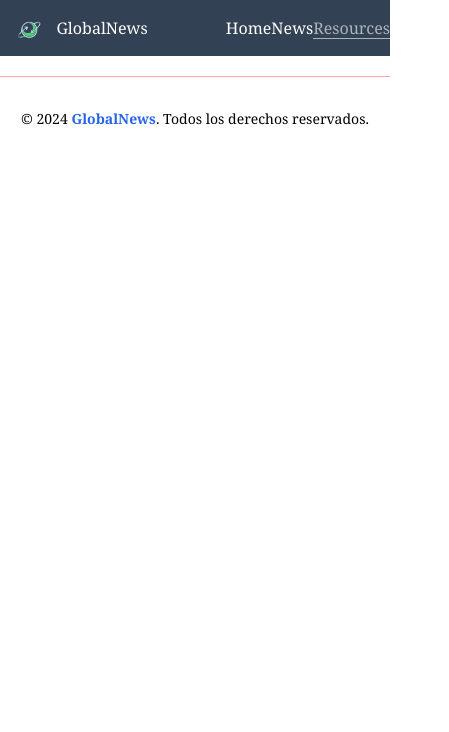
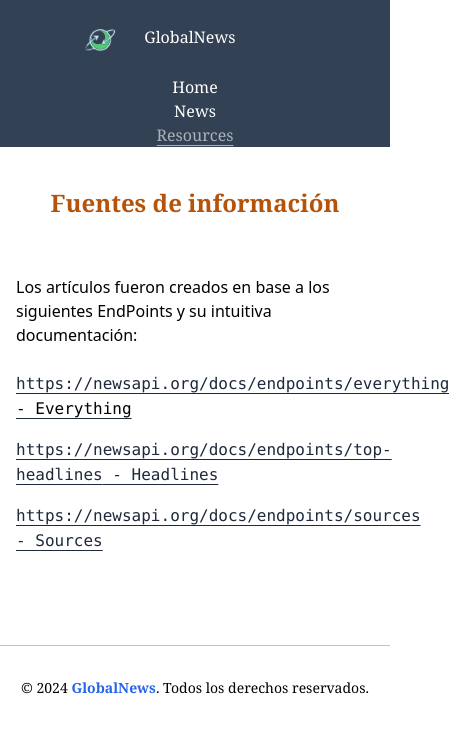
Before and after one commit to Daniel-Loli/pruebatecnica-kpmg-react, a React (Vite) app: page /resources in a window 390 px wide. Shown: the top 732 px of the page, 449 px wide, since content can reach past the window. Built offline with nearby package versions, Linux system fonts and the light colour scheme.

Commit message:
completando customHooks y diseño responsive

```diff
--- a/src/components/AuthorFilter/index.jsx
+++ b/src/components/AuthorFilter/index.jsx
@@ -1,4 +1,5 @@
 import { useState } from 'react';
+import PropTypes from 'prop-types';
 
 const AuthorFilter = ({ authors, selectedAuthors, onAuthorChange }) => {
   const [searchTerm, setSearchTerm] = useState('');
@@ -19,11 +20,11 @@ const AuthorFilter = ({ authors, selectedAuthors, onAuthorChange }) => {
 
   const handleClickClear = () => {
     setSearchTerm('');
-  }
+  };
 
   return (
-    <aside className="bg-gray-300 p-8 ml-4 rounded-md flex flex-col items-center container ">
-      <div className="relative mb-4">
+    <aside className="bg-gray-300 p-8 md:ml-4 rounded-md flex flex-col items-center container ">
+      <div className="relative mb-4 ">
         <input
           type="text"
           placeholder="Filtrar por autor"
@@ -66,4 +67,10 @@ const AuthorFilter = ({ authors, selectedAuthors, onAuthorChange }) => {
   );
 };
 
+AuthorFilter.propTypes = {
+  authors: PropTypes.arrayOf(PropTypes.string).isRequired,
+  selectedAuthors: PropTypes.arrayOf(PropTypes.string).isRequired,
+  onAuthorChange: PropTypes.func.isRequired,
+};
+
 export default AuthorFilter;
--- a/src/components/CardList/Card.jsx
+++ b/src/components/CardList/Card.jsx
@@ -1,22 +1,33 @@
+import PropTypes from 'prop-types';
 import { NavLink } from 'react-router-dom';
 import '../../App.css';
 
-const Card = ({ data}) => {
+const Card = ({ data }) => {
   return (
-    <div className='bg-white cursor-pointer w-3/5 h-auto rounded-lg'>
+    <div className='bg-white cursor-pointer w-5/5 p-4 md:w-3/5 md:p-0 h-auto rounded-lg'>
       <figure className='relative mb-2 w-full h-4/5'>
         <span className='absolute bottom-0 left-0 bg-white/60 rounded-lg text-black text-xs m-2 px-3 py-0.5'>{data?.category}</span>
         <img className='w-full h-full object-cover rounded-lg' src={data?.urlToImage} alt={data?.title} />
       </figure>
-      <p className='flex justify-between items-center gap-2 mb-2'>
+      <p className='flex justify-between items-center gap-4 mb-2'>
         <h2 className='text-md font-bold text-purple font-sans'>{data?.title}</h2>
-        <span className='text-sm font-light border-l border-gray-600 pl-4' >{data?.publishedAt.split("T",2)[0]}</span>
+        <span className='text-sm font-light border-l border-gray-600 pl-4 text-nowrap'>{data?.publishedAt.split("T",2)[0]}</span>
       </p>
-      <p className='font-serif text-sm'>{data?.description} <span className='text-blue-600 underline underline-offset-4'><NavLink to={`/articles/${data?.title}`} >
+      <p className='font-serif text-sm'>{data?.description} <span className='text-blue-600 underline underline-offset-4'><NavLink to={`/articles/${data?.title}`}>
           Ver artículo completo
       </NavLink> </span></p>
     </div>
   );
 };
 
+Card.propTypes = {
+  data: PropTypes.shape({
+    category: PropTypes.string,
+    urlToImage: PropTypes.string,
+    title: PropTypes.string,
+    publishedAt: PropTypes.string,
+    description: PropTypes.string,
+  }).isRequired,
+};
+
 export default Card;
--- a/src/components/ui/Header/NavBar.jsx
+++ b/src/components/ui/Header/NavBar.jsx
@@ -1,16 +1,19 @@
 import { NavLink } from "react-router-dom";
-import Logo from '/Logo.png'
+import Logo from '/Logo.png';
 
 const NavBar = () => {
     const activeStyle = 'underline underline-offset-4';
+
     return (
-        <nav className="flex justify-between items-center  w-full top-0 font-serif bg-slate-700 text-white">
-            <NavLink to="/" className="flex  items-center ">
-                <img src={Logo} alt="logo" className="w-1/4 " />
-                <p >GlobalNews</p>
-            </NavLink>
+        <nav className="flex flex-col items-center md:flex-row md:justify-between w-full font-serif bg-slate-700 text-white pl-8">
+            <div className="flex justify-center items-center w-full md:w-auto">
+                <NavLink to="/" className="flex items-center">
+                    <img src={Logo} alt="logo" className="w-1/4" />
+                    <p className="ml-2">GlobalNews</p>
+                </NavLink>
+            </div>
 
-            <ul className="flex justify-evenly items-center w-1/2">
+            <ul className="flex flex-col md:flex-row md:justify-around gap-x-10 items-center w-full md:w-auto pr-8">
                 <li>
                     <NavLink to="/" className={({ isActive }) => isActive ? activeStyle : 'undefined'}>
                         Home
--- /dev/null
+++ b/src/hooks/useArticleData.js
@@ -0,0 +1,38 @@
+import { useState, useEffect } from 'react';
+
+const useArticleData = (apiKey, title) => {
+  const [article, setArticle] = useState(null);
+  const [loading, setLoading] = useState(true);
+  const [error, setError] = useState(null);
+
+  useEffect(() => {
+    setLoading(true);
+    setError(null);
+
+    fetch(`https://newsapi.org/v2/everything?q=bitcoin&apiKey=${apiKey}`)
+      .then((res) => {
+        if (!res.ok) {
+          throw new Error('Network response was not ok');
+        }
+        return res.json();
+      })
+      .then((data) => {
+        const foundArticle = data.articles.find(article => article.title === title);
+        if (foundArticle) {
+          setArticle(foundArticle);
+        } else {
+          throw new Error('xD! Parece que la página que estás buscando no existe o no llegue a terminarla.');
+        }
+      })
+      .catch(error => {
+        setError(error.message);
+      })
+      .finally(() => {
+        setLoading(false);
+      });
+  }, [title, apiKey]);
+
+  return { article, loading, error };
+};
+
+export default useArticleData;
--- /dev/null
+++ b/src/hooks/useNewsData.js
@@ -0,0 +1,30 @@
+import { useState, useEffect } from 'react';
+
+const useNewsData = () => {
+  const [news, setNews] = useState([]);
+  const [authors, setAuthors] = useState([]);
+
+  useEffect(() => {
+    const apiKey = '0182acb9bf8749fa9d9d9468cdf8c896';
+    fetch(`https://newsapi.org/v2/top-headlines?country=us&apiKey=${apiKey}`)
+      .then((res) => {
+        if (!res.ok) {
+          throw new Error('Network response was not ok');
+        }
+        return res.json();
+      })
+      .then((data) => {
+        console.log('Fetched news data:', data);
+        setNews(data.articles);
+        const uniqueAuthors = [...new Set(data.articles.map(item => item.author))];
+        setAuthors(uniqueAuthors.filter(author => author));
+      })
+      .catch(error => {
+        console.error('Error fetching news:', error);
+      });
+  }, []);
+
+  return { news, authors };
+};
+
+export default useNewsData;
--- a/src/pages/ArticlePage.jsx
+++ b/src/pages/ArticlePage.jsx
@@ -1,46 +1,13 @@
-import { useState, useEffect } from 'react';
 import { useParams } from 'react-router-dom';
+import PropTypes from 'prop-types';
 import Header from '../components/ui/Header';
 import Footer from '../components/ui/Footer';
 import Layout from '../components/Layout';
-import '../App.css';
+import useArticleData from '../hooks/useArticleData';
 
 const ArticlePage = ({ apiKey }) => {
   const { title } = useParams();
-  console.log("Título recibido:", title);
-  const [article, setArticle] = useState(null);
-  const [loading, setLoading] = useState(true);
-  const [error, setError] = useState(null);
-
-  useEffect(() => {
-    setLoading(true);
-    setError(null);
-
-    fetch(`https://newsapi.org/v2/everything?q=bitcoin&apiKey=${apiKey}`)
-      .then((res) => {
-        if (!res.ok) {
-          throw new Error('Network response was not ok');
-        }
-        return res.json();
-      })
-      .then((data) => {
-        const foundArticle = data.articles.find(article => article.title === title);
-        if (foundArticle) {
-          setArticle(foundArticle);
-        } else {
-          throw new Error('xD! Parece que la página que estás buscando no existe o no llegue a terminarla.');
-        }
-      })
-      .catch(error => {
-        setError(error.message);
-      })
-      .finally(() => {
-        setLoading(false);
-      });
-  }, [title, apiKey]);
-
-  console.log("Loading:", loading);
-  console.log("Error:", error);
+  const { article, loading, error } = useArticleData(apiKey, title);
 
   if (loading) {
     return <p>Cargando...</p>;
@@ -70,9 +37,13 @@ const ArticlePage = ({ apiKey }) => {
           </div>
         </div>
       </div>
-    <Footer/>
+      <Footer />
     </Layout>
   );
 };
 
+ArticlePage.propTypes = {
+  apiKey: PropTypes.string.isRequired,
+};
+
 export default ArticlePage;
--- a/src/pages/Home.jsx
+++ b/src/pages/Home.jsx
@@ -11,7 +11,7 @@ import '../App.css';
 const Home = () => {
   const { news, loading, error } = useBitcoinNews();
   const isMobileView = useMobileView();
-  const [showAuthorFilter, setShowAuthorFilter] = useState(true);
+  const [showAuthorFilter, setShowAuthorFilter] = useState(false);
   const [searchTerm, setSearchTerm] = useState('');
   const [selectedAuthors, setSelectedAuthors] = useState([]);
 
@@ -34,7 +34,7 @@ const Home = () => {
   return (
     <Layout>
       <Header />
-      <h1 className='mb-10 font-bold text-2xl text-amber-700 font-serif'>El Bitcoin en el mundo</h1>
+      <h1 className='mb-10 font-bold text-2xl text-amber-700 font-serif text-center'>El Bitcoin en el mundo</h1>
       <main className='grid grid-cols-1 lg:grid-cols-7 gap-8'>
         <div className='lg:col-span-2 bg-white'>
           {(showAuthorFilter || !isMobileView) && (
--- a/src/pages/ResourcesPage.jsx
+++ b/src/pages/ResourcesPage.jsx
@@ -1,21 +1,32 @@
-import { useState, useEffect } from 'react';
-import Card from '../components/CardList/Card';
 import Header from '../components/ui/Header';
 import Layout from '../components/Layout';
-import Search from '../components/CardList/Search';
-import AuthorFilter from '../components/AuthorFilter';
 import Footer from '../components/ui/Footer';
 import '../App.css';
+
 const ResourcesPage = () => {
   return (
-    <>
     <Layout>
-      <Header/>
+      <Header />
+      <main className='container flex flex-col justify-center items-center'>
+        <h1 className='mb-10 font-bold text-2xl text-amber-700 font-serif text-center'>Fuentes de información</h1>
+        <div className='w-full md:w-2/3 p-4'>
+          <p className='mb-6'>Los artículos fueron creados en base a los siguientes EndPoints y su intuitiva documentación:</p>
+          <ul className='w-full'>
+            <li className='mb-4'>
+              <a href="https://newsapi.org/docs/endpoints/everything" className='text-slate-800 font-mono underline underline-offset-4' target="_blank" rel="noopener noreferrer">https://newsapi.org/docs/endpoints/everything<span className='text-black'> - Everything</span></a>
+            </li>
+            <li className='mb-4'>
+              <a href="https://newsapi.org/docs/endpoints/top-headlines" target="_blank" rel="noopener noreferrer" className='text-slate-800 font-mono underline underline-offset-4'>https://newsapi.org/docs/endpoints/top-headlines<span> - Headlines</span></a>
+            </li>
+            <li className='mb-4'>
+              <a href="https://newsapi.org/docs/endpoints/sources" target="_blank" rel="noopener noreferrer" className='text-slate-800 font-mono underline underline-offset-4'>https://newsapi.org/docs/endpoints/sources<span> - Sources</span></a>
+            </li>
+          </ul>
+        </div>
+      </main>
+      <Footer />
+    </Layout>
+  );
+};
 
-    </Layout>
-    <Footer/>
-    </>
-  )
-}
-
-export default ResourcesPage
+export default ResourcesPage;
```
Also changed, not shown: src/components/CardList/Search.jsx (+7 -0 lines), src/components/Layout/index.jsx (+11 -5 lines), src/pages/NewsPage.jsx (+26 -30 lines). Lines whose indentation alone changed are shown as unchanged.
